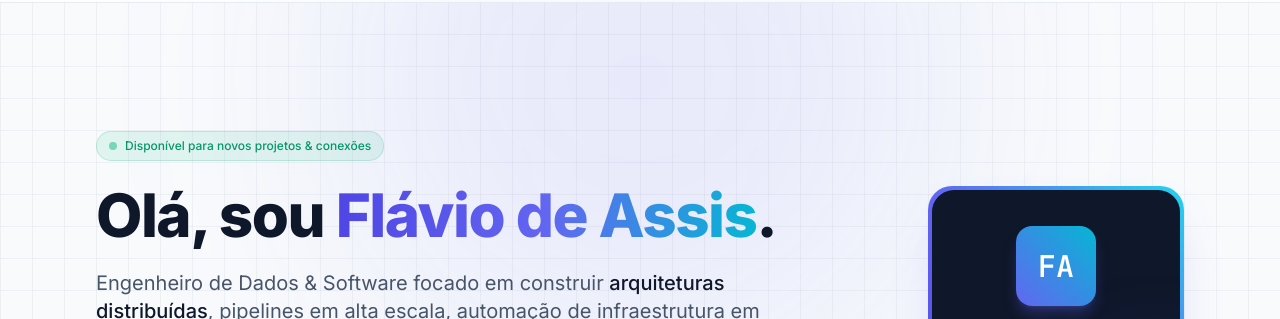
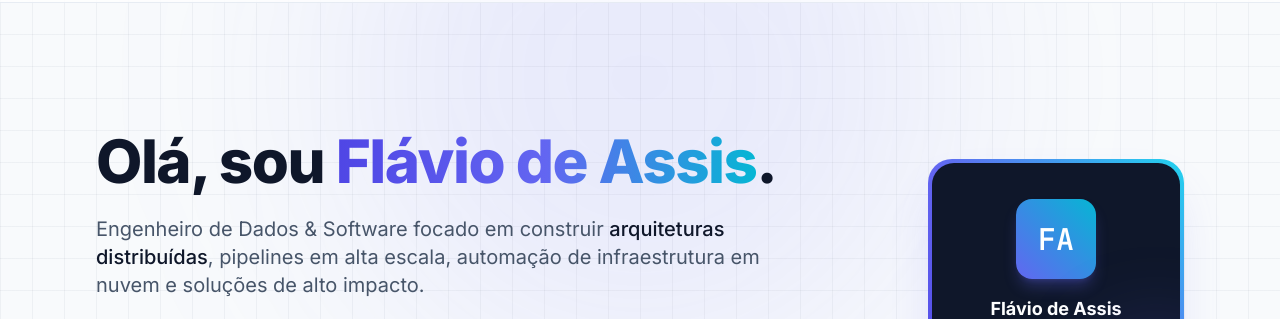
Before and after one commit to flavio-assis/flavio-assis.github.io, a plain HTML site: page index.html in a window 1280 px wide. Shown: the part 62-381 px from the top of the page. Drawn offline with nearby package versions, Linux system fonts and the light colour scheme.

Commit message:
chore: remove status badge from hero section

```diff
--- a/index.html
+++ b/index.html
@@ -168,13 +168,6 @@
     <!-- Hero Section -->
     <section id="hero" class="relative pt-6 md:pt-12 text-center md:text-left flex flex-col md:flex-row items-center justify-between gap-12">
       <div class="flex-1 space-y-6">
-
-        <!-- Status Badge -->
-        <div class="inline-flex items-center gap-2 px-3 py-1.5 rounded-full text-xs font-medium bg-emerald-500/10 text-emerald-600 dark:text-emerald-400 border border-emerald-500/20">
-          <span class="w-2 h-2 rounded-full bg-emerald-500 animate-pulse"></span>
-          Disponível para novos projetos & conexões
-        </div>
-
         <!-- Hero Headline -->
         <h1 class="text-4xl sm:text-5xl lg:text-6xl font-extrabold tracking-tight text-slate-900 dark:text-white leading-[1.15]">
           Olá, sou <span class="bg-gradient-to-r from-primary-600 via-indigo-500 to-cyan-500 bg-clip-text text-transparent">Flávio de Assis</span>.
```
